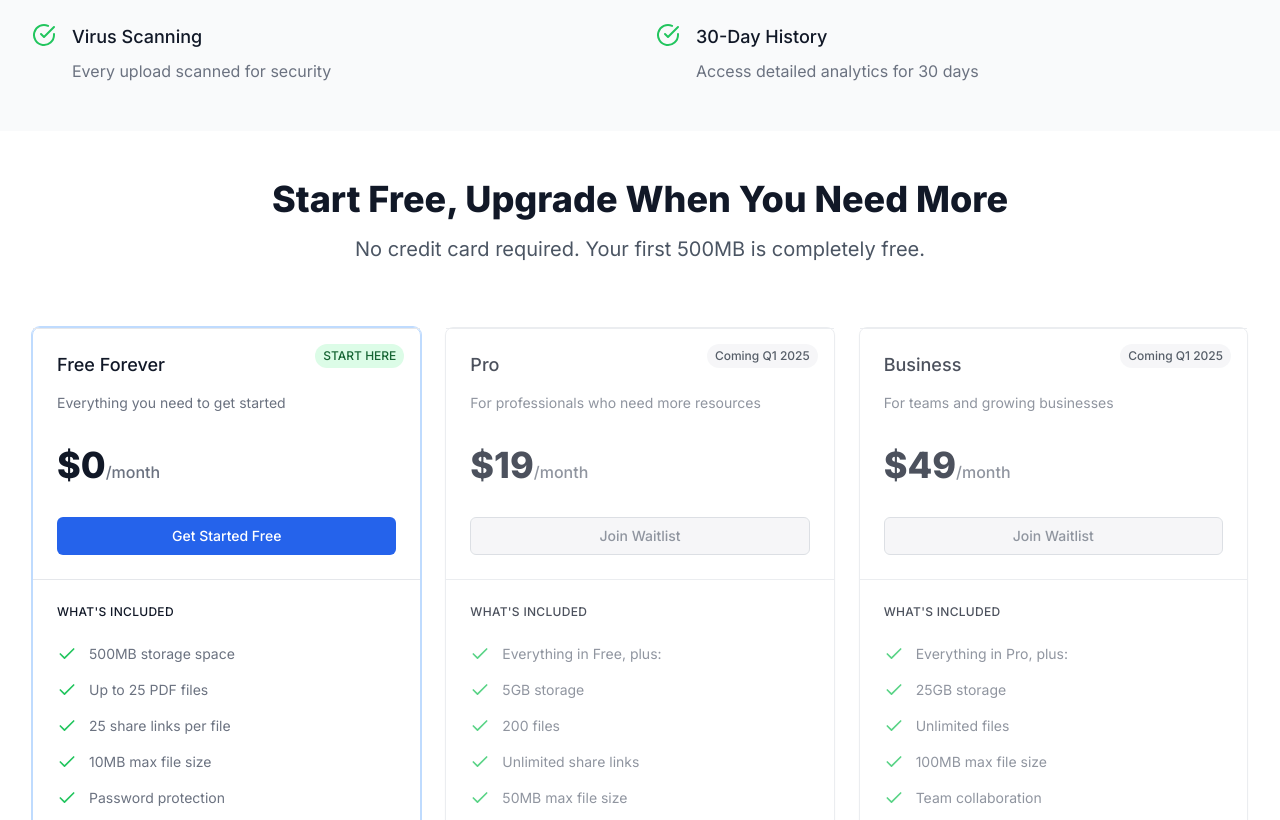
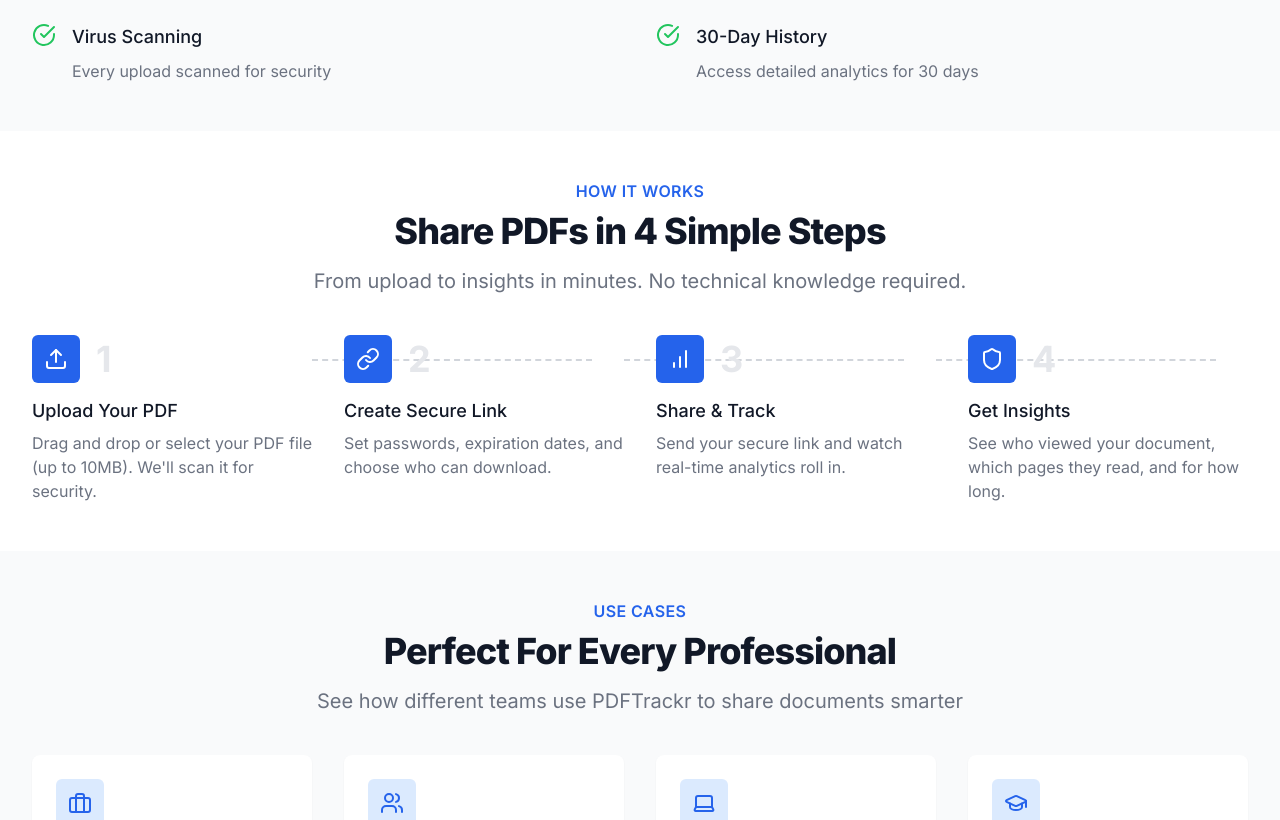
Before and after one commit to first-dotcom/pdftrackr, a Next.js app in the folder frontend/: page / in a window 1280 px wide. Shown: the part 1980-2800 px from the top of the page. Built offline with nearby package versions, Linux system fonts and the light colour scheme; no server answers.

Commit message:
feat: add HowItWorks and UseCases components to HomePage
- Introduced HowItWorks and UseCases components to enhance user understanding of the product.
- Updated HomePage layout to include new sections, improving overall content structure and engagement.

```diff
--- a/frontend/app/page.tsx
+++ b/frontend/app/page.tsx
@@ -2,7 +2,9 @@ import Features from "@/components/Features";
 import Footer from "@/components/Footer";
 import Header from "@/components/Header";
 import Hero from "@/components/Hero";
+import HowItWorks from "@/components/HowItWorks";
 import Pricing from "@/components/Pricing";
+import UseCases from "@/components/UseCases";
 import { currentUser } from "@clerk/nextjs";
 import { redirect } from "next/navigation";
 
@@ -15,6 +17,8 @@ export default async function HomePage() {
       <main>
         <Hero />
         <Features />
+        <HowItWorks />
+        <UseCases />
         <Pricing />
 
         {/* SEO-friendly CTA for authenticated users */}
--- /dev/null
+++ b/frontend/components/HowItWorks.tsx
@@ -0,0 +1,76 @@
+import { Upload, Link, BarChart, Shield } from "lucide-react";
+
+const steps = [
+  {
+    number: "1",
+    title: "Upload Your PDF",
+    description: "Drag and drop or select your PDF file (up to 10MB). We'll scan it for security.",
+    icon: Upload,
+  },
+  {
+    number: "2",
+    title: "Create Secure Link",
+    description: "Set passwords, expiration dates, and choose who can download.",
+    icon: Link,
+  },
+  {
+    number: "3",
+    title: "Share & Track",
+    description: "Send your secure link and watch real-time analytics roll in.",
+    icon: BarChart,
+  },
+  {
+    number: "4",
+    title: "Get Insights",
+    description: "See who viewed your document, which pages they read, and for how long.",
+    icon: Shield,
+  },
+];
+
+export default function HowItWorks() {
+  return (
+    <section className="py-12 bg-white">
+      <div className="max-w-7xl mx-auto px-4 sm:px-6 lg:px-8">
+        <div className="lg:text-center">
+          <h2 className="text-base text-primary-600 font-semibold tracking-wide uppercase">
+            How It Works
+          </h2>
+          <p className="mt-2 text-3xl leading-8 font-extrabold tracking-tight text-gray-900 sm:text-4xl">
+            Share PDFs in 4 Simple Steps
+          </p>
+          <p className="mt-4 max-w-2xl text-xl text-gray-500 lg:mx-auto">
+            From upload to insights in minutes. No technical knowledge required.
+          </p>
+        </div>
+
+        <div className="mt-10">
+          <div className="space-y-10 md:space-y-0 md:grid md:grid-cols-2 lg:grid-cols-4 md:gap-x-8 md:gap-y-10">
+            {steps.map((step, index) => (
+              <div key={step.title} className="relative">
+                <div className="flex items-center space-x-4">
+                  <div className="flex-shrink-0">
+                    <div className="flex items-center justify-center h-12 w-12 rounded-md bg-primary-600 text-white">
+                      <step.icon className="h-6 w-6" aria-hidden="true" />
+                    </div>
+                  </div>
+                  <div className="flex-1">
+                    <span className="text-4xl font-bold text-gray-200">{step.number}</span>
+                  </div>
+                </div>
+                <div className="mt-4">
+                  <h3 className="text-lg leading-6 font-medium text-gray-900">{step.title}</h3>
+                  <p className="mt-2 text-base text-gray-500">{step.description}</p>
+                </div>
+                {index < steps.length - 1 && (
+                  <div className="hidden lg:block absolute top-6 left-full w-full">
+                    <div className="w-full border-t-2 border-dashed border-gray-300"></div>
+                  </div>
+                )}
+              </div>
+            ))}
+          </div>
+        </div>
+      </div>
+    </section>
+  );
+}
--- /dev/null
+++ b/frontend/components/UseCases.tsx
@@ -0,0 +1,70 @@
+import { Briefcase, Users, Laptop, GraduationCap } from "lucide-react";
+
+const useCases = [
+  {
+    icon: Briefcase,
+    title: "Sales Teams",
+    description: "Track proposal engagement and know when prospects are most interested",
+    benefits: ["See when clients open proposals", "Track time spent on pricing pages", "Get notified of repeat views"],
+  },
+  {
+    icon: Users,
+    title: "HR Departments",
+    description: "Monitor candidate document reviews and streamline hiring",
+    benefits: ["Verify candidates reviewed materials", "Track offer letter views", "Ensure policy acknowledgment"],
+  },
+  {
+    icon: Laptop,
+    title: "Freelancers",
+    description: "Ensure clients read contracts and track project documents",
+    benefits: ["Confirm contract reviews", "Share portfolios securely", "Build email lists from viewers"],
+  },
+  {
+    icon: GraduationCap,
+    title: "Educators",
+    description: "See student engagement with course materials",
+    benefits: ["Track reading completion", "Identify struggling students", "Measure material effectiveness"],
+  },
+];
+
+export default function UseCases() {
+  return (
+    <section className="py-12 bg-gray-50">
+      <div className="max-w-7xl mx-auto px-4 sm:px-6 lg:px-8">
+        <div className="lg:text-center">
+          <h2 className="text-base text-primary-600 font-semibold tracking-wide uppercase">
+            Use Cases
+          </h2>
+          <p className="mt-2 text-3xl leading-8 font-extrabold tracking-tight text-gray-900 sm:text-4xl">
+            Perfect For Every Professional
+          </p>
+          <p className="mt-4 max-w-2xl text-xl text-gray-500 lg:mx-auto">
+            See how different teams use PDFTrackr to share documents smarter
+          </p>
+        </div>
+
+        <div className="mt-10">
+          <div className="space-y-10 md:space-y-0 md:grid md:grid-cols-2 lg:grid-cols-4 md:gap-x-8 md:gap-y-10">
+            {useCases.map((useCase) => (
+              <div key={useCase.title} className="bg-white rounded-lg shadow-sm p-6 hover:shadow-md transition-shadow">
+                <div className="flex items-center justify-center h-12 w-12 rounded-md bg-primary-100 text-primary-600 mb-4">
+                  <useCase.icon className="h-6 w-6" aria-hidden="true" />
+                </div>
+                <h3 className="text-lg font-medium text-gray-900 mb-2">{useCase.title}</h3>
+                <p className="text-sm text-gray-500 mb-4">{useCase.description}</p>
+                <ul className="space-y-2">
+                  {useCase.benefits.map((benefit, index) => (
+                    <li key={index} className="flex items-start">
+                      <span className="text-primary-600 mr-2">•</span>
+                      <span className="text-sm text-gray-600">{benefit}</span>
+                    </li>
+                  ))}
+                </ul>
+              </div>
+            ))}
+          </div>
+        </div>
+      </div>
+    </section>
+  );
+}
```
